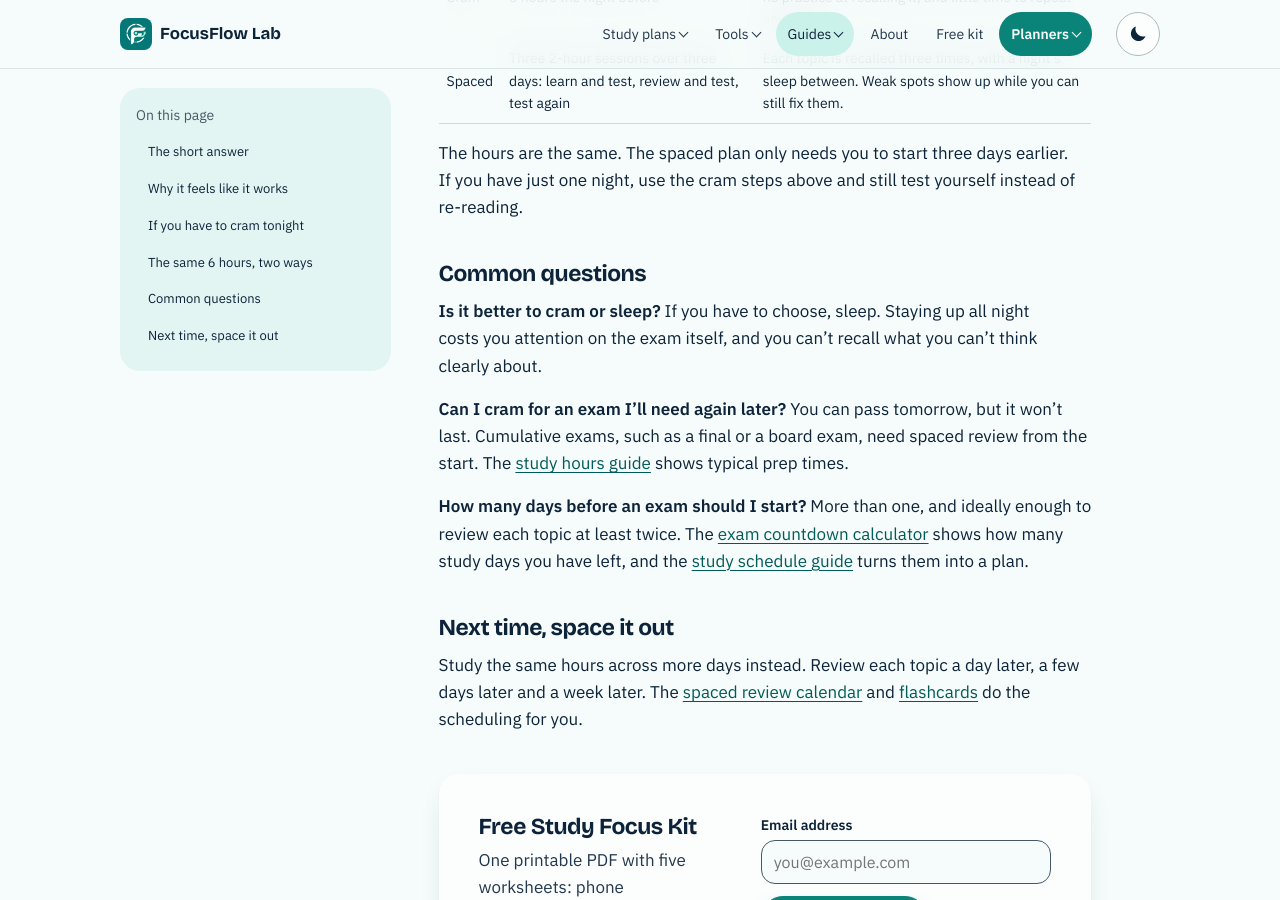
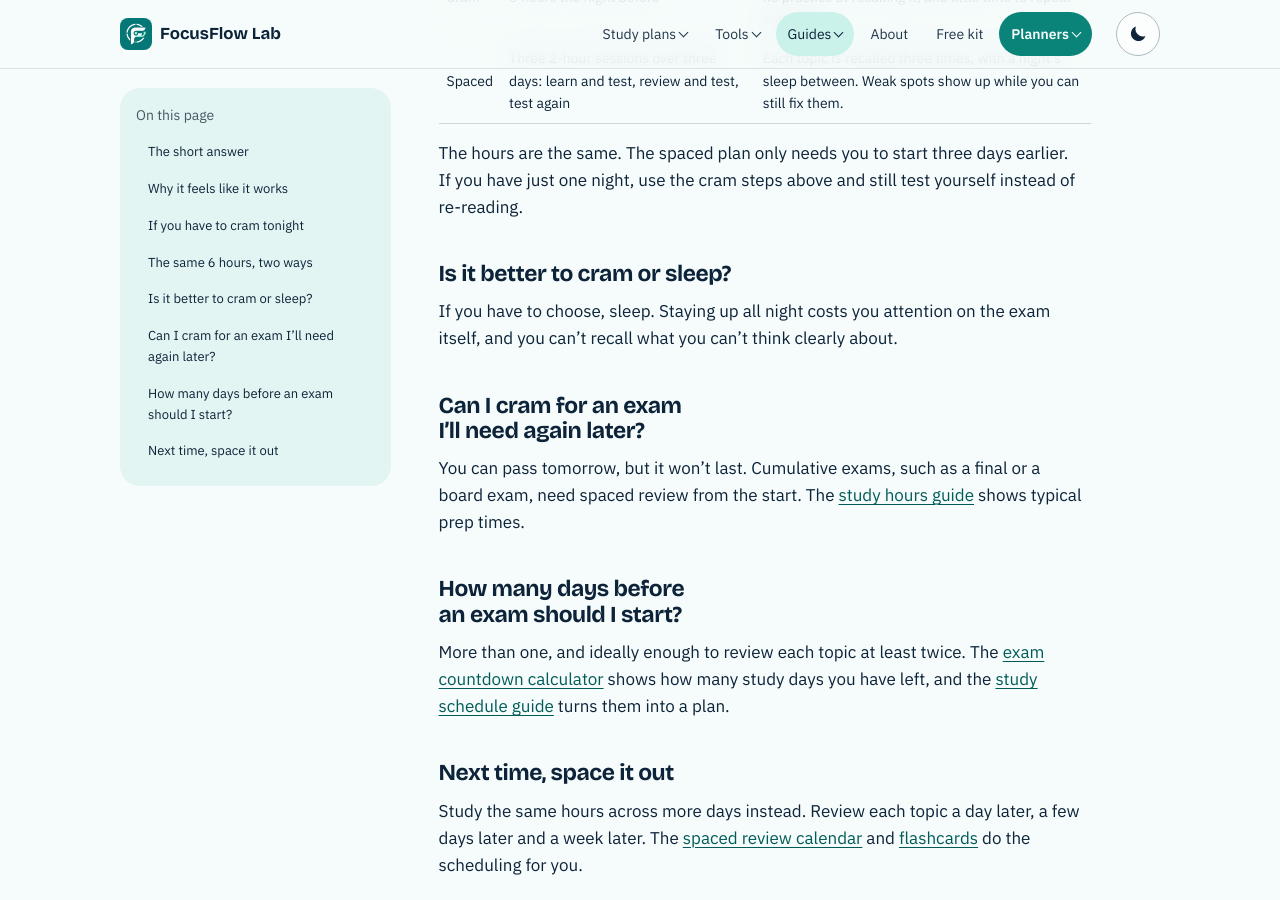
Before and after one commit to focusflowlab/focusflowlab.github.io, a Jekyll site: the page guides/does-cramming-work/index.html, which Jekyll copies as it is, in a window 1280 px wide and 900 px high, scrolled down 1347 px. Built offline with Jekyll 4.4.1, drawn with Linux system fonts in a browser that asks for light colours.

Commit message:
Guides: answer-first plan table for PANCE, question headings for cramming
Co-Authored-By: Claude Sonnet 5.5 <noreply@anthropic.com>

```diff
--- a/guides/does-cramming-work/index.html
+++ b/guides/does-cramming-work/index.html
@@ -273,7 +273,9 @@
           <li><a href="#why-it-feels-like-it-works">Why it feels like it works</a></li>
           <li><a href="#if-you-have-to-cram-tonight">If you have to cram tonight</a></li>
           <li><a href="#the-same-6-hours-two-ways">The same 6 hours, two ways</a></li>
-          <li><a href="#common-questions">Common questions</a></li>
+          <li><a href="#is-it-better-to-cram-or-sleep">Is it better to cram or sleep?</a></li>
+          <li><a href="#can-i-cram-for-an-exam-i-ll-need-again-later">Can I cram for an exam I’ll need again later?</a></li>
+          <li><a href="#how-many-days-before-an-exam-should-i-start">How many days before an exam should I start?</a></li>
           <li><a href="#next-time-space-it-out">Next time, space it out</a></li>
 
           </ol>
@@ -300,10 +302,12 @@
 <tr><td>Spaced</td><td>Three 2-hour sessions over three days: learn and test, review and test, test again</td><td>Each topic is recalled three times, with a night’s sleep between. Weak spots show up while you can still fix them.</td></tr>
 </tbody></table></div>
 <p>The hours are the same. The spaced plan only needs you to start three days earlier. If you have just one night, use the cram steps above and still test yourself instead of re-reading.</p>
-        <h2 id="common-questions">Common questions</h2>
-        <p><strong>Is it better to cram or sleep?</strong> If you have to choose, sleep. Staying up all night costs you attention on the exam itself, and you can’t recall what you can’t think clearly about.</p>
-<p><strong>Can I cram for an exam I’ll need again later?</strong> You can pass tomorrow, but it won’t last. Cumulative exams, such as a final or a board exam, need spaced review from the start. The <a href="/guides/how-long-to-study-for-exams/">study hours guide</a> shows typical prep times.</p>
-<p><strong>How many days before an exam should I start?</strong> More than one, and ideally enough to review each topic at least twice. The <a href="/tools/exam-countdown/">exam countdown calculator</a> shows how many study days you have left, and the <a href="/guides/how-to-create-a-study-schedule/">study schedule guide</a> turns them into a plan.</p>
+        <h2 id="is-it-better-to-cram-or-sleep">Is it better to cram or sleep?</h2>
+        <p>If you have to choose, sleep. Staying up all night costs you attention on the exam itself, and you can’t recall what you can’t think clearly about.</p>
+        <h2 id="can-i-cram-for-an-exam-i-ll-need-again-later">Can I cram for an exam I’ll need again later?</h2>
+        <p>You can pass tomorrow, but it won’t last. Cumulative exams, such as a final or a board exam, need spaced review from the start. The <a href="/guides/how-long-to-study-for-exams/">study hours guide</a> shows typical prep times.</p>
+        <h2 id="how-many-days-before-an-exam-should-i-start">How many days before an exam should I start?</h2>
+        <p>More than one, and ideally enough to review each topic at least twice. The <a href="/tools/exam-countdown/">exam countdown calculator</a> shows how many study days you have left, and the <a href="/guides/how-to-create-a-study-schedule/">study schedule guide</a> turns them into a plan.</p>
         <h2 id="next-time-space-it-out">Next time, space it out</h2>
         <p>Study the same hours across more days instead. Review each topic a day later, a few days later and a week later. The <a href="/tools/spaced-review/">spaced review calendar</a> and <a href="/tools/flashcards/">flashcards</a> do the scheduling for you.</p>
 
--- a/sitemap.xml
+++ b/sitemap.xml
@@ -9,7 +9,7 @@
   <url><loc>https://thefocusflowlab.com/guides/brain-dump-before-studying/</loc><lastmod>2026-11-13</lastmod></url>
   <url><loc>https://thefocusflowlab.com/guides/cpa-study-schedule/</loc><lastmod>2026-11-13</lastmod></url>
   <url><loc>https://thefocusflowlab.com/guides/dat-study-schedule-10-weeks/</loc><lastmod>2026-11-13</lastmod></url>
-  <url><loc>https://thefocusflowlab.com/guides/does-cramming-work/</loc><lastmod>2026-11-13</lastmod></url>
+  <url><loc>https://thefocusflowlab.com/guides/does-cramming-work/</loc><lastmod>2026-11-25</lastmod></url>
   <url><loc>https://thefocusflowlab.com/guides/gmat-study-plan-8-weeks/</loc><lastmod>2026-11-13</lastmod></url>
   <url><loc>https://thefocusflowlab.com/guides/gre-study-plan-8-weeks/</loc><lastmod>2026-11-13</lastmod></url>
   <url><loc>https://thefocusflowlab.com/guides/how-long-is-the-naplex-exam/</loc><lastmod>2026-11-23</lastmod></url>
@@ -29,7 +29,7 @@
   <url><loc>https://thefocusflowlab.com/guides/mcat-study-schedule-3-months/</loc><lastmod>2026-11-10</lastmod></url>
   <url><loc>https://thefocusflowlab.com/guides/naplex-study-plan-8-weeks/</loc><lastmod>2026-11-23</lastmod></url>
   <url><loc>https://thefocusflowlab.com/guides/nclex-study-plan-pdf-free/</loc><lastmod>2026-11-23</lastmod></url>
-  <url><loc>https://thefocusflowlab.com/guides/pance-study-plan-8-weeks/</loc><lastmod>2026-11-13</lastmod></url>
+  <url><loc>https://thefocusflowlab.com/guides/pance-study-plan-8-weeks/</loc><lastmod>2026-11-25</lastmod></url>
   <url><loc>https://thefocusflowlab.com/guides/printable-study-plan-pdf/</loc><lastmod>2026-11-23</lastmod></url>
   <url><loc>https://thefocusflowlab.com/guides/spaced-repetition-calculator/</loc><lastmod>2026-11-23</lastmod></url>
   <url><loc>https://thefocusflowlab.com/guides/spaced-repetition-schedule/</loc><lastmod>2026-11-23</lastmod></url>
```
Also changed, not shown: other parts of guides/does-cramming-work/index.html (+1 -1 lines), _tools/guides.py (+12 -3 lines), guides/pance-study-plan-8-weeks/index.html (+12 -1 lines).
